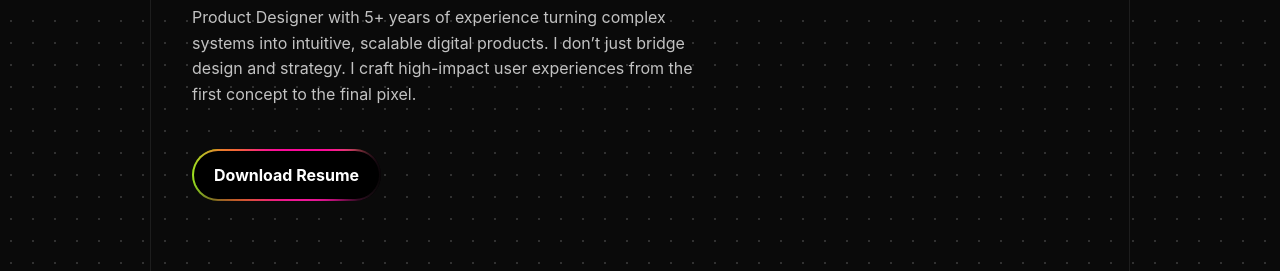
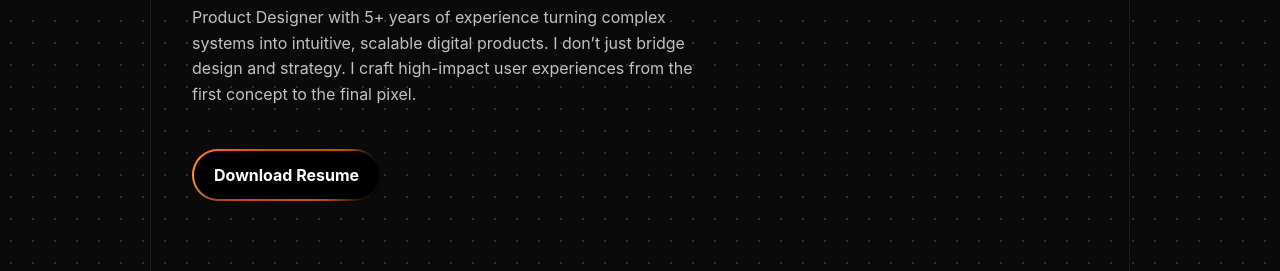
Before and after one commit to mahdimohebbi/mohebbi-portfolio, a React (Vite) app: page / in a window 1280 px wide. Shown: the part 276-547 px from the top of the page. Built offline with nearby package versions, Linux system fonts and the light colour scheme.

Commit message:
Use a warm orange palette for the gradient button to match the site accent.
Co-Authored-By: Claude Opus 5.5 <noreply@anthropic.com>

```diff
--- a/src/components/GradientButton.tsx
+++ b/src/components/GradientButton.tsx
@@ -1,6 +1,7 @@
 import { useEffect, useRef, type AnchorHTMLAttributes } from "react";
 
-const COLORS = ["#02defc", "#7ffe00", "#fdf301", "#f66315", "#fc0197", "#fe9efb"];
+// Warm palette built around the site accent (#ff5c00).
+const COLORS = ["#ffc94d", "#ff9f1c", "#ff5c00", "#ff3b1f", "#cc4900", "#ffd8a8"];
 
 // Pill link with blurred color blobs drifting behind a glossy layer. By default
 // only a thin glowing ring shows; on hover the colors fill the whole button.
```
